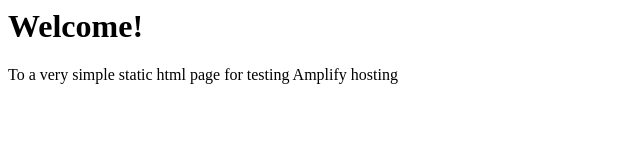
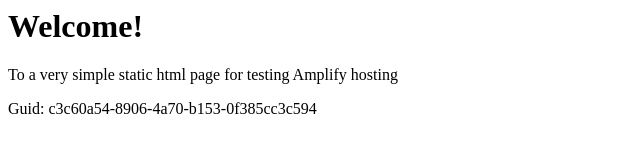
Before and after one commit to aws-aemilia-sfo/Github-PR-Commit-Integration-Test-DoNotTouch-GithubWebhookPreviewCanaryTest-v1-prod-us-west-1, a website: page src/index.html in a window 1280 px wide. Shown: the whole page, without its empty margins (0-640 px from the left). Drawn offline with Linux system fonts and the light colour scheme.

Commit message:
commit from integ tests

```diff
--- a/src/index.html
+++ b/src/index.html
@@ -1,3 +1,5 @@
+
+
 <html lang="en">
 
 <head>
@@ -10,6 +12,6 @@
 <body>
     <h1>Welcome!</h1>
     <p>To a very simple static html page for testing Amplify hosting</p>
-</body>
+    <p>Guid: c3c60a54-8906-4a70-b153-0f385cc3c594</p></body>
 
 </html>
```
